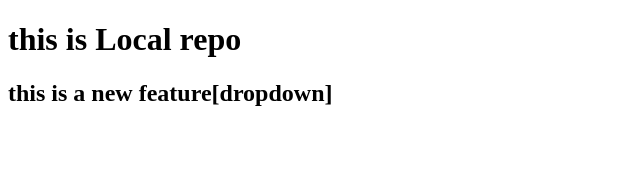
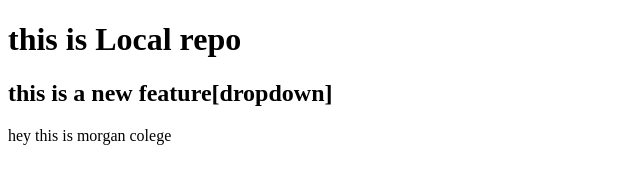
Before and after one commit to Sarinaryal/Localrepo, a plain HTML site: page index.html in a window 1280 px wide. Shown: the whole page, without its empty margins (0-640 px from the left). Drawn offline with Linux system fonts and the light colour scheme.

Commit message:
morgan added

```diff
--- a/index.html
+++ b/index.html
@@ -9,6 +9,7 @@
     <h1>this is Local repo</h1>
 
     <h2>this is a new feature[dropdown]</h2>
+    <p>hey this is morgan colege</p>
 
 
 
```
